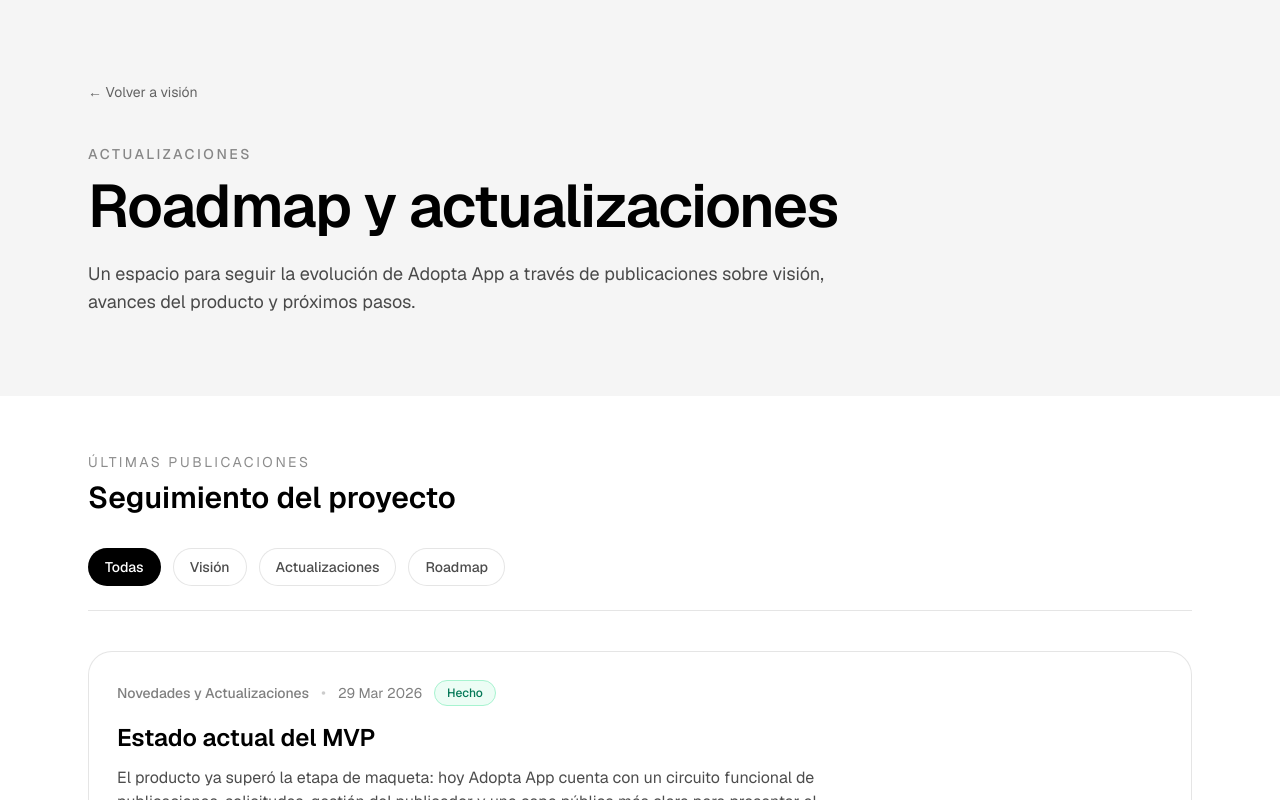
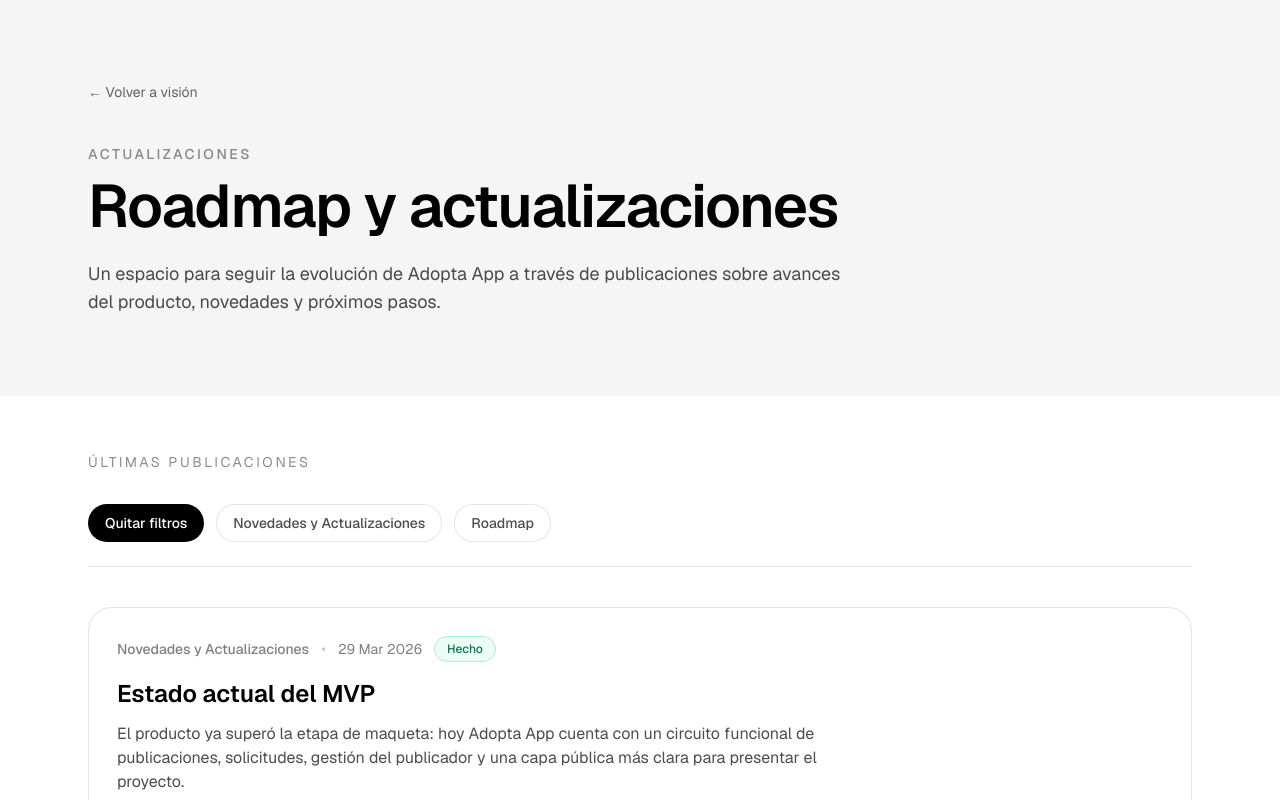
Before and after one commit to SantiagoPlus/adoptar_app, a Next.js app: page /actualizaciones in a window 1280 px wide. Shown: the top 800 px of the page. Built offline with nearby package versions, Linux system fonts and the light colour scheme.

Commit message:
Refactor category filters and update labels

```diff
--- a/app/actualizaciones/page.tsx
+++ b/app/actualizaciones/page.tsx
@@ -2,7 +2,7 @@ import { Suspense } from "react";
 import Link from "next/link";
 import { updates, type UpdateStatus } from "./data";
 
-type CategoryFilter = "todas" | "vision" | "actualizacion" | "roadmap";
+type CategoryFilter = "todas" | "actualizacion" | "roadmap";
 type SearchParams = Promise<{ categoria?: string }>;
 
 function StatusBadge({
@@ -30,13 +30,14 @@ function normalizeCategory(
 ): Exclude<CategoryFilter, "todas"> | null {
   const normalized = category.trim().toLowerCase();
 
-  if (normalized === "visión" || normalized === "vision") return "vision";
   if (
     normalized === "actualización de producto" ||
-    normalized === "actualizaciones"
+    normalized === "actualizaciones" ||
+    normalized === "novedades y actualizaciones"
   ) {
     return "actualizacion";
   }
+
   if (normalized === "roadmap") return "roadmap";
 
   return null;
@@ -69,14 +70,16 @@ function ActualizacionesListSkeleton() {
   return (
     <>
       <div className="mb-6 flex flex-wrap gap-3">
-        {["Todas", "Visión", "Actualizaciones", "Roadmap"].map((label) => (
+        {["Quitar filtros", "Novedades y Actualizaciones", "Roadmap"].map(
+          (label) => (
             <div
               key={label}
               className="rounded-full border border-black/10 bg-white px-4 py-2 text-sm text-black/40"
             >
               {label}
             </div>
-        ))}
+          ),
+        )}
       </div>
 
       <div className="mb-10 border-t border-black/10" />
@@ -105,15 +108,13 @@ async function ActualizacionesList({
   const { categoria } = await searchParams;
 
   const activeCategory: CategoryFilter =
-    categoria === "vision" ||
-    categoria === "actualizacion" ||
-    categoria === "roadmap"
+    categoria === "actualizacion" || categoria === "roadmap"
       ? categoria
       : "todas";
 
   const filteredUpdates =
     activeCategory === "todas"
-      ? updates
+      ? updates.filter((item) => normalizeCategory(item.category) !== null)
       : updates.filter(
           (item) => normalizeCategory(item.category) === activeCategory,
         );
@@ -123,17 +124,12 @@ async function ActualizacionesList({
       <div className="mb-6 flex flex-wrap gap-3">
         <FilterLink
           href="/actualizaciones"
-          label="Todas"
+          label="Quitar filtros"
           active={activeCategory === "todas"}
         />
         <FilterLink
-          href="/actualizaciones?categoria=vision"
-          label="Visión"
-          active={activeCategory === "vision"}
-        />
-        <FilterLink
           href="/actualizaciones?categoria=actualizacion"
-          label="Actualizaciones"
+          label="Novedades y Actualizaciones"
           active={activeCategory === "actualizacion"}
         />
         <FilterLink
@@ -153,7 +149,9 @@ async function ActualizacionesList({
           >
             <div className="mb-4 flex flex-wrap items-center gap-3">
               <span className="text-sm font-medium text-black/50">
-                {item.category}
+                {normalizeCategory(item.category) === "actualizacion"
+                  ? "Novedades y Actualizaciones"
+                  : item.category}
               </span>
               <span className="text-black/20">•</span>
               <span className="text-sm text-black/50">{item.date}</span>
@@ -218,7 +216,8 @@ export default function ActualizacionesPage({
 
             <p className="mt-6 max-w-3xl text-base leading-7 text-black/70 md:text-lg">
               Un espacio para seguir la evolución de Adopta App a través de
-              publicaciones sobre visión, avances del producto y próximos pasos.
+              publicaciones sobre avances del producto, novedades y próximos
+              pasos.
             </p>
           </header>
         </div>
@@ -229,9 +228,6 @@ export default function ActualizacionesPage({
           <p className="mb-2 text-sm uppercase tracking-[0.18em] text-black/45">
             Últimas publicaciones
           </p>
-          <h2 className="text-2xl font-semibold md:text-3xl">
-            Seguimiento del proyecto
-          </h2>
         </div>
 
         <Suspense fallback={<ActualizacionesListSkeleton />}>
```
Lines whose indentation alone changed are shown as unchanged.
